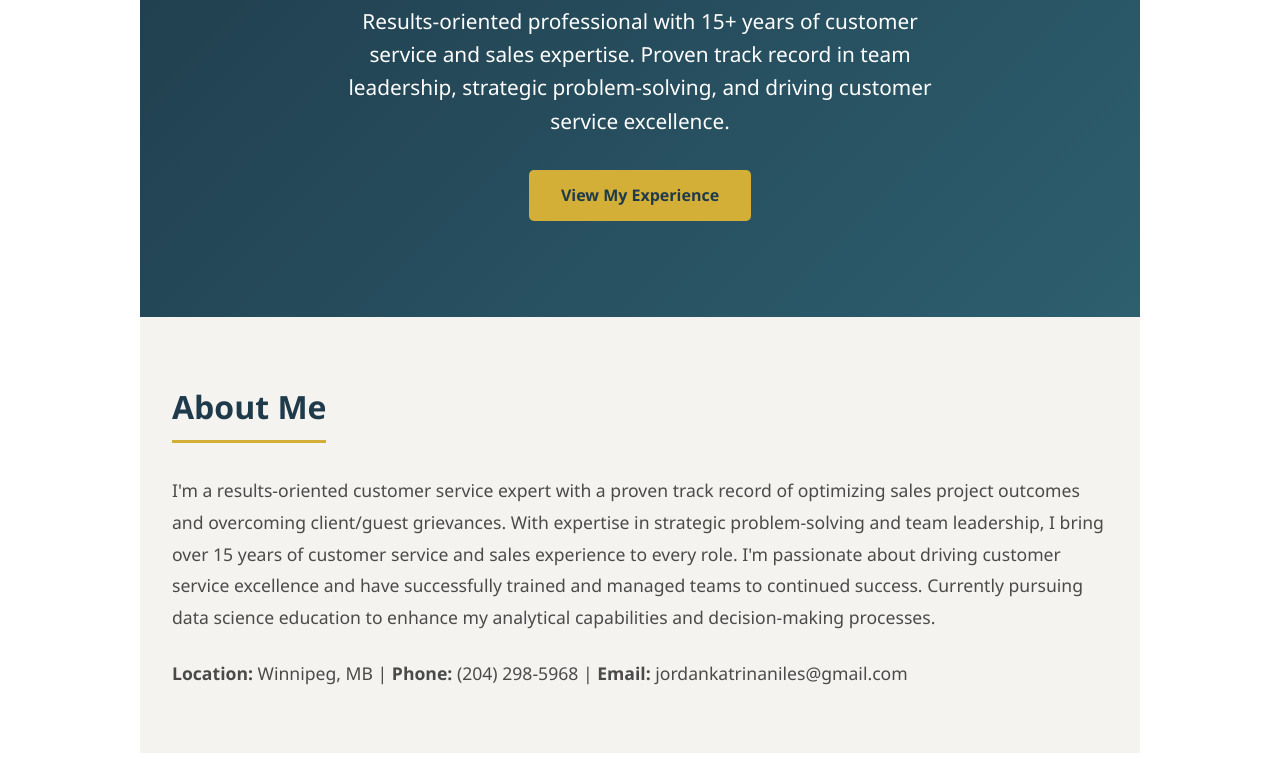
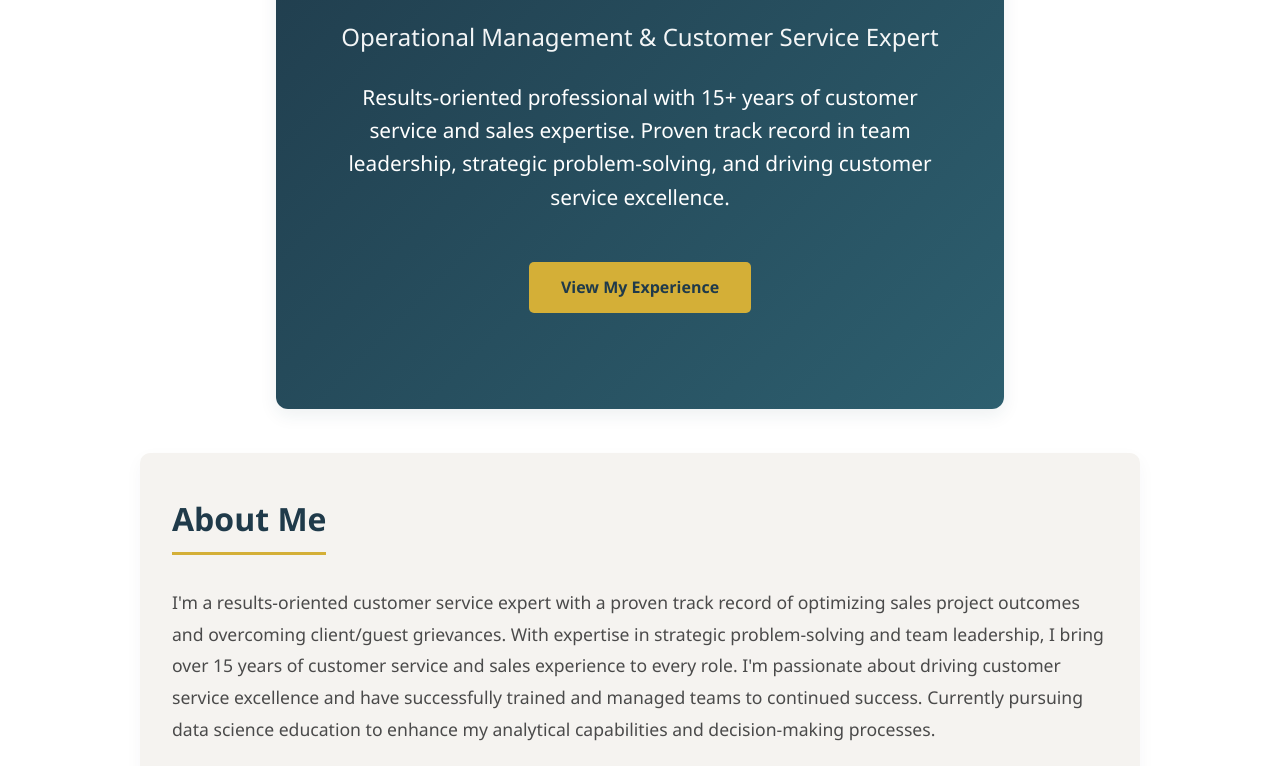
Before and after one commit to Caneriv/my-portfolio, a plain HTML site: page index.html in a window 1280 px wide. Shown: the part 346-1112 px from the top of the page. Drawn offline with Linux system fonts and the light colour scheme.

Commit message:
Re-centre (vertical) hero section and round corners of Hero and About Me

```diff
--- a/index.html
+++ b/index.html
@@ -10,6 +10,10 @@
       box-sizing: border-box;
       margin: 0;
       padding: 0;
+    }
+
+    :root {
+      --header-height: 96px;
     }
 
     body {
@@ -258,6 +262,32 @@
       flex-direction: column;
       justify-content: center;
       align-items: center;
+      border-radius: 12px;
+      overflow: hidden;
+      box-shadow: 0 6px 18px rgba(31, 58, 74, 0.08);
+      margin: 1rem 0;
+      /* give a small gap so rounded corners are visible against header/footer */
+    }
+
+    /* hero viewport wrapper centers hero vertically in the viewport below the header */
+    .hero-viewport {
+      display: flex;
+      align-items: center;
+      justify-content: center;
+      min-height: calc(100vh - var(--header-height));
+      padding: 1rem 0;
+    }
+
+    /* constrain hero content and ensure true centering */
+    .hero .hero-inner {
+      display: flex;
+      flex-direction: column;
+      align-items: center;
+      justify-content: center;
+      gap: 1rem;
+      width: 100%;
+      max-width: 900px;
+      margin: 0 auto;
     }
 
     .hero h2 {
@@ -313,6 +343,9 @@
     /* About */
     #about {
       background-color: #f5f3f0;
+      border-radius: 10px;
+      padding: 2.5rem 2rem;
+      box-shadow: 0 6px 18px rgba(31, 58, 74, 0.04);
     }
 
     #about p {
@@ -523,13 +556,18 @@
   </header>
 
   <!-- Hero Section -->
+  <div class="hero-viewport">
     <section class="hero" id="home">
+      <div class="container hero-inner">
         <h2>Jordie Niles</h2>
         <p class="tagline">Operational Management & Customer Service Expert</p>
-    <p>Results-oriented professional with 15+ years of customer service and sales expertise. Proven track record in team
+        <p>Results-oriented professional with 15+ years of customer service and sales expertise. Proven track record in
+          team
           leadership, strategic problem-solving, and driving customer service excellence.</p>
         <a href="#experience" class="cta-button">View My Experience</a>
+      </div>
     </section>
+  </div>
 
   <!-- About Me Section -->
   <section id="about">
@@ -697,6 +735,37 @@
       document.addEventListener('click', function (e) { if (!body.classList.contains('nav-open')) return; const isInside = nav.contains(e.target) || toggle.contains(e.target); if (!isInside) closeNav(); });
     })();
   </script>
+  <script>
+    (function () {
+      // compute combined topbar + header height and set --header-height CSS variable
+      function setHeaderHeight() {
+        try {
+          const topbar = document.querySelector('.topbar');
+          const header = document.querySelector('header');
+          let h = 0;
+          if (topbar) h += Math.ceil(topbar.getBoundingClientRect().height);
+          if (header) h += Math.ceil(header.getBoundingClientRect().height);
+          if (!h || h <= 0) h = 96; // fallback
+          document.documentElement.style.setProperty('--header-height', h + 'px');
+        } catch (err) {
+          // ignore
+        }
+      }
+
+      // run on load and resize
+      window.addEventListener('load', setHeaderHeight);
+      window.addEventListener('resize', function () { window.requestAnimationFrame(setHeaderHeight); });
+
+      // also run once now in case DOM is ready
+      if (document.readyState === 'complete' || document.readyState === 'interactive') setHeaderHeight();
+      else document.addEventListener('DOMContentLoaded', setHeaderHeight);
+
+      // when fonts finish loading they can change layout — recalc then
+      if (document.fonts && document.fonts.ready) {
+        document.fonts.ready.then(setHeaderHeight).catch(function () { });
+      }
+    })();
+  </script>
 </body>
 
 </html>
```
Lines whose indentation alone changed are shown as unchanged.
